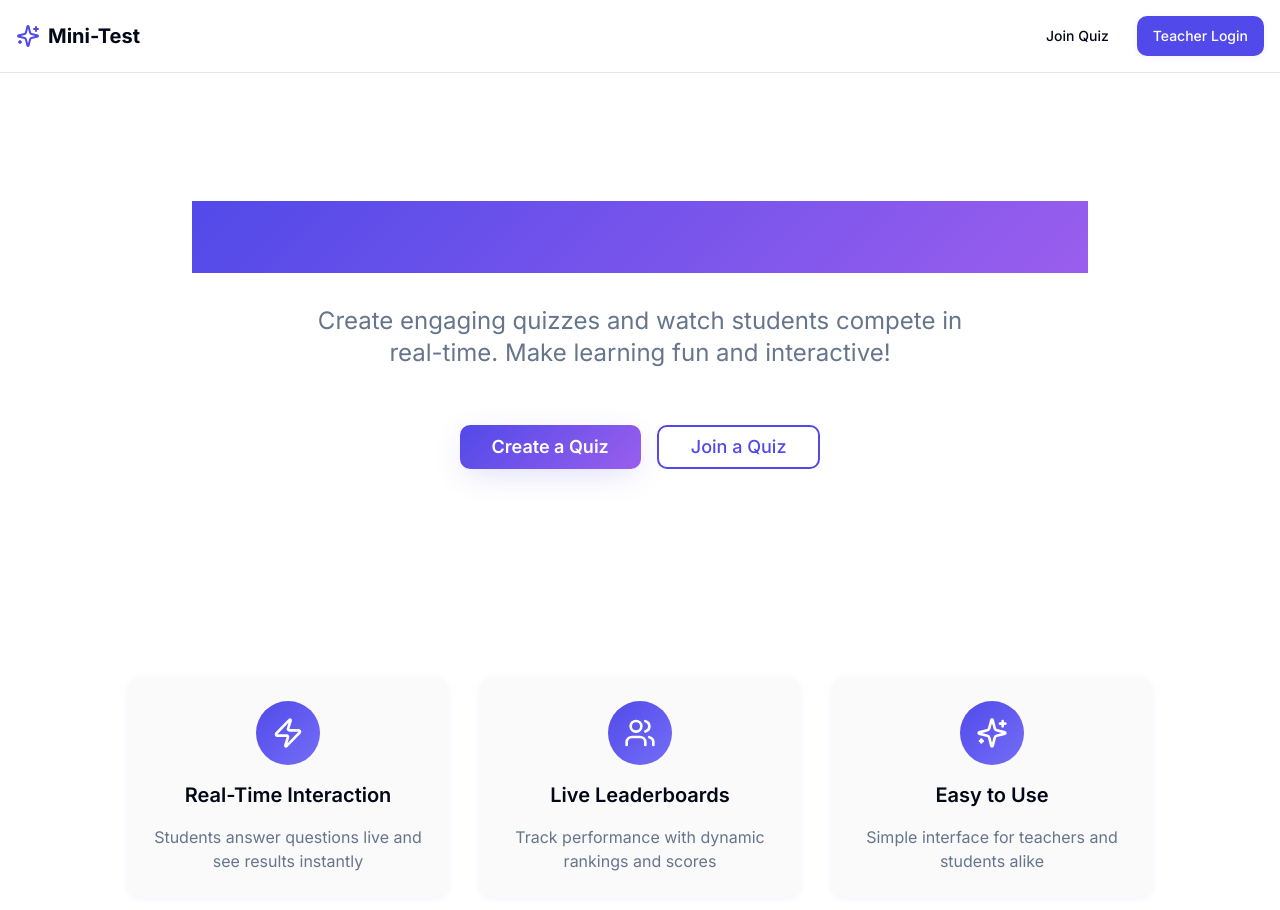
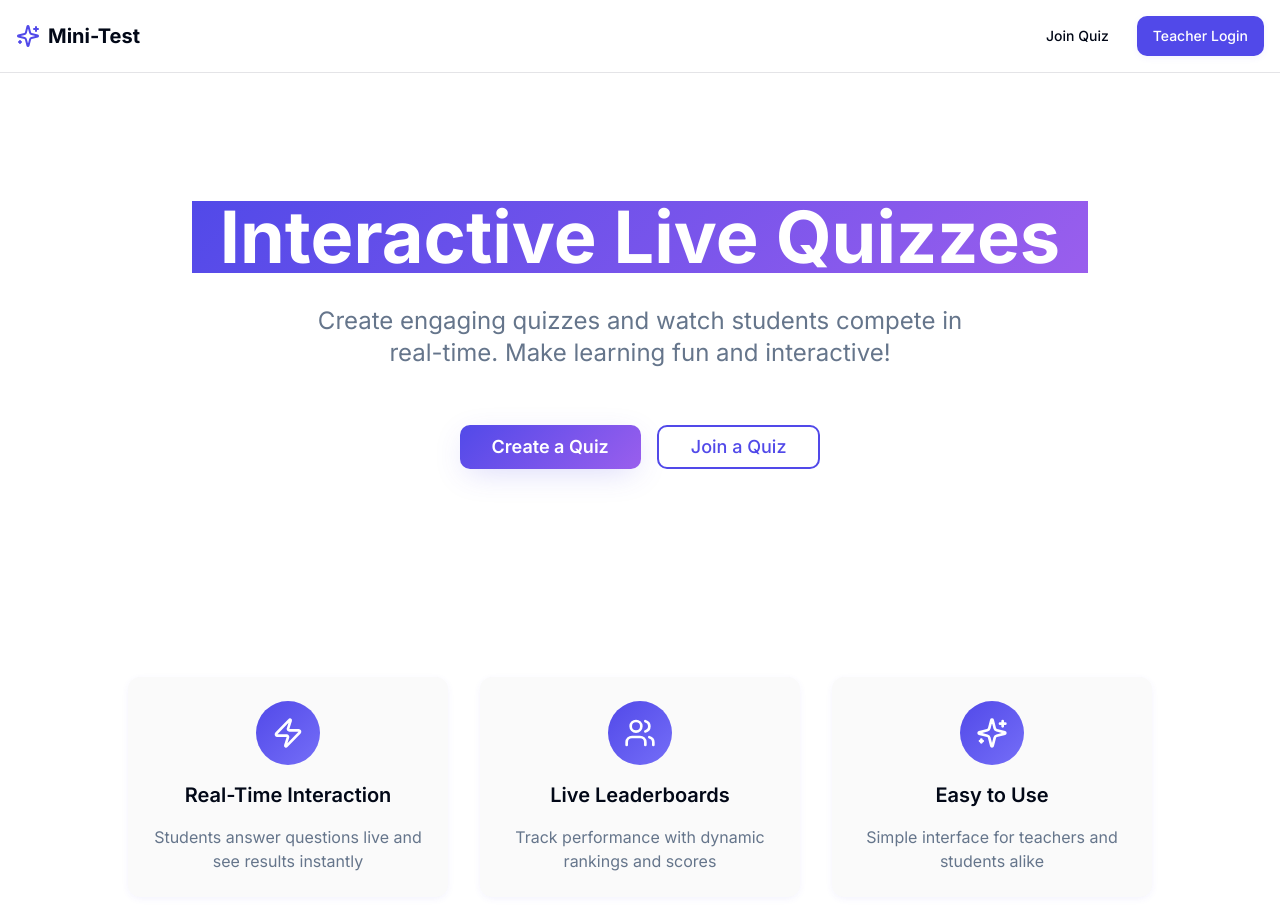
Before and after one commit to qAbdullajon/bright-test-creator, a React (Vite) app: page / in a window 1280 px wide. Shown: the top 910 px of the page. Built offline with nearby package versions, Linux system fonts and the light colour scheme; the HTML template or start-up script is replaced by a standard one.

Commit message:
Visual edit in Lovable

```diff
--- a/src/pages/Index.tsx
+++ b/src/pages/Index.tsx
@@ -1,10 +1,8 @@
 import { Link } from "react-router-dom";
 import { Button } from "@/components/ui/button";
 import { Sparkles, Users, Zap } from "lucide-react";
-
 const Index = () => {
-  return (
-    <div className="min-h-screen bg-background">
+  return <div className="min-h-screen bg-background">
       {/* Navbar */}
       <nav className="border-b">
         <div className="container mx-auto px-4 py-4">
@@ -28,7 +26,7 @@ const Index = () => {
       {/* Hero Section */}
       <section className="container mx-auto px-4 py-20 lg:py-32">
         <div className="max-w-4xl mx-auto text-center space-y-8 animate-fade-in">
-          <h1 className="text-5xl lg:text-7xl font-bold gradient-hero bg-clip-text text-transparent">
+          <h1 className="text-5xl font-bold gradient-hero bg-clip-text text-white lg:text-7xl text-center">
             Interactive Live Quizzes
           </h1>
           <p className="text-xl lg:text-2xl text-muted-foreground max-w-2xl mx-auto">
@@ -58,7 +56,9 @@ const Index = () => {
             </p>
           </div>
 
-          <div className="text-center space-y-4 p-6 rounded-lg bg-card shadow-soft animate-slide-up" style={{ animationDelay: "0.1s" }}>
+          <div className="text-center space-y-4 p-6 rounded-lg bg-card shadow-soft animate-slide-up" style={{
+          animationDelay: "0.1s"
+        }}>
             <div className="inline-flex items-center justify-center w-16 h-16 rounded-full gradient-primary">
               <Users className="h-8 w-8 text-white" />
             </div>
@@ -68,7 +68,9 @@ const Index = () => {
             </p>
           </div>
 
-          <div className="text-center space-y-4 p-6 rounded-lg bg-card shadow-soft animate-slide-up" style={{ animationDelay: "0.2s" }}>
+          <div className="text-center space-y-4 p-6 rounded-lg bg-card shadow-soft animate-slide-up" style={{
+          animationDelay: "0.2s"
+        }}>
             <div className="inline-flex items-center justify-center w-16 h-16 rounded-full gradient-primary">
               <Sparkles className="h-8 w-8 text-white" />
             </div>
@@ -79,8 +81,6 @@ const Index = () => {
           </div>
         </div>
       </section>
-    </div>
-  );
+    </div>;
 };
-
 export default Index;
```
